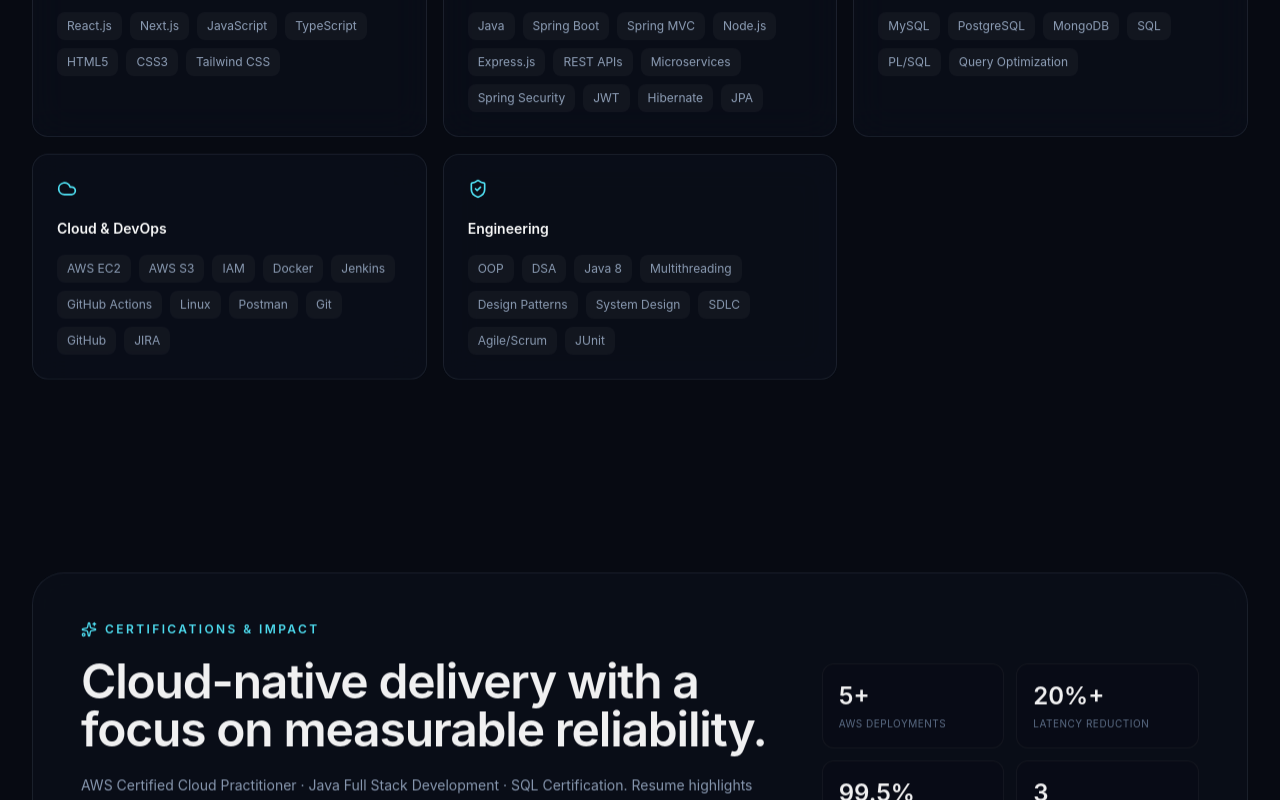
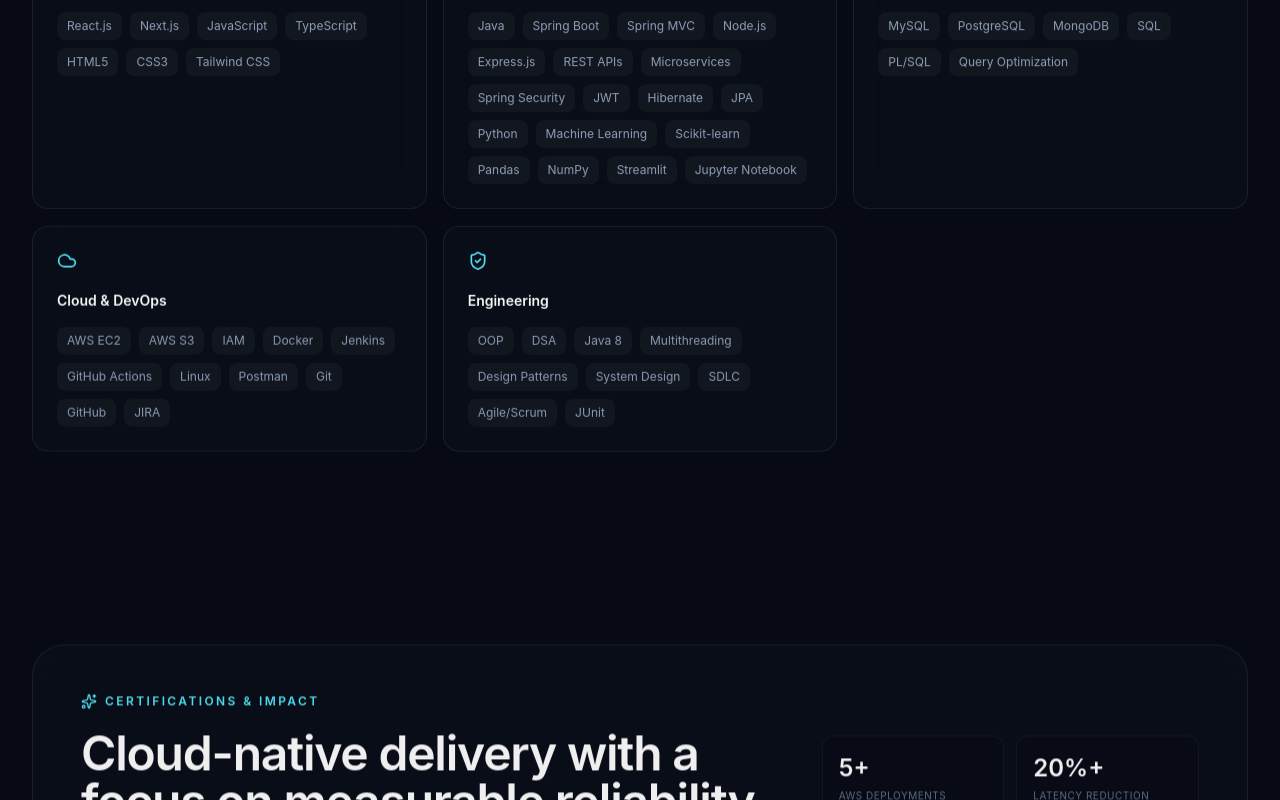
Before and after one commit to ameenuddin-dev/SoftwareEngineer_AMEENUDDIN_M_M, a React (Vite) app: page / in a window 1280 px wide. Shown: the part 5740-6540 px from the top of the page. Built offline with nearby package versions, Linux system fonts and the light colour scheme.

Commit message:
add languages.

```diff
--- a/src/data/resume.js
+++ b/src/data/resume.js
@@ -49,6 +49,13 @@
       "JWT",
       "Hibernate",
       "JPA",
+      "Python",
+      "Machine Learning",
+      "Scikit-learn",
+      "Pandas",
+      "NumPy",
+      "Streamlit",
+      "Jupyter Notebook",
     ],
   },
   {
```
